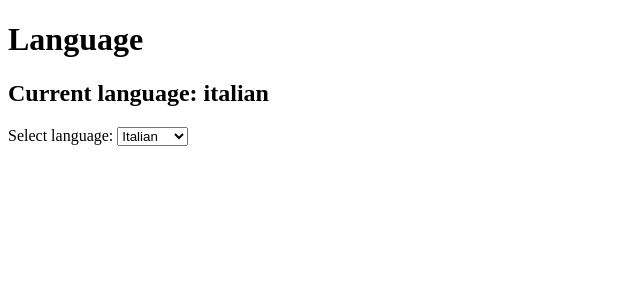
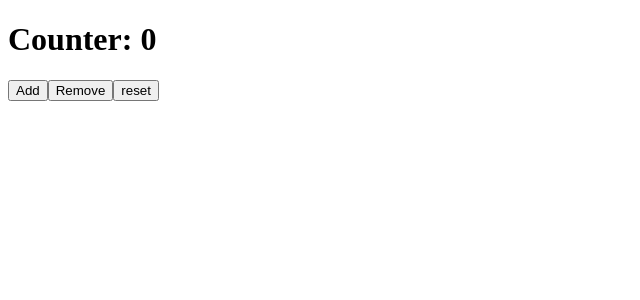
Before and after one commit to Antoniolabbate/COURSE-REACT, a React (Create React App) app in the folder exercise-1/: page / in a window 1280 px wide. Shown: the top 300 px of the page, without its empty margins (0-640 px from the left). Built offline with nearby package versions, Linux system fonts and the light colour scheme.

Commit message:
exercise-44

```diff
--- a/exercise-1/src/App.js
+++ b/exercise-1/src/App.js
@@ -1,18 +1,14 @@
-import React from "react";
-import { LanguageProvider } from "./LanguageContext";
-import DisplayLanguage from "./DisplayLanguage";
-import LanguageSelector from "./LanguageSelector";
+import Counter from "./Counter";
+
 
 const App = () => {
+
+
   return (
-    <LanguageProvider>
-      <div>
-        <h1>Language</h1>
-        <DisplayLanguage />
-        <LanguageSelector />
-      </div>
-    </LanguageProvider>
-  );
-};
+    <>
+      <Counter/>
+    </>
+  )
+}
 
 export default App;
--- /dev/null
+++ b/exercise-1/src/Counter.jsx
@@ -0,0 +1,28 @@
+import React, {useState, useCallback} from "react";
+
+const Counter = () => {
+    const [count, setCount] = useState(0);
+
+    const hadleIncrement = useCallback(() => {
+      setCount((prevCount) => prevCount +1)
+    }, []);
+
+    const hadleDecrement = useCallback(() => {
+      setCount((prevCount) => prevCount -1)
+    }, []);
+
+    const handleReset = useCallback(() => {
+      setCount(0)
+    }, []);
+
+    return(
+        <div>
+            <h1>Counter: {count}</h1>
+            <button onClick={hadleIncrement}>Add</button>
+            <button onClick={hadleDecrement}>Remove</button>
+            <button onClick={handleReset}>reset</button>
+        </div>
+    );
+};
+
+export default Counter;
--- a/exercise-1/src/DisplayLanguage.jsx
+++ /dev/null
@@ -1,14 +0,0 @@
-import React, { useContext } from "react";
-import { LanguageContext } from "./LanguageContext";
-
-const DisplayLanguage = () => {
-  const { language } = useContext(LanguageContext);
-
-  return (
-    <div>
-      <h2>Current language: {language}</h2>
-    </div>
-  );
-};
-
-export default DisplayLanguage;
--- a/exercise-1/src/LanguageContext.jsx
+++ /dev/null
@@ -1,13 +0,0 @@
-import React, { createContext, useState } from "react";
-
-export const LanguageContext = createContext();
-
-export const LanguageProvider = ({ children }) => {
-  const [language, setLanguage] = useState("italian");
-
-  return (
-    <LanguageContext.Provider value={{ language, setLanguage }}>
-      {children}
-    </LanguageContext.Provider>
-  );
-};
--- a/exercise-1/src/LanguageSelector.jsx
+++ /dev/null
@@ -1,27 +0,0 @@
-import React, { useContext } from "react";
-import { LanguageContext } from "./LanguageContext";
-
-const LanguageSelector = () => {
-  const { language, setLanguage } = useContext(LanguageContext);
-
-  const handleLanguageChange = (e) => {
-    setLanguage(e.target.value);
-  };
-
-  return (
-    <div>
-      <label htmlFor="language-select">Select language: </label>
-      <select
-        id="language-select"
-        value={language}
-        onChange={handleLanguageChange}
-      >
-        <option value="Italian">Italian</option>
-        <option value="English">English</option>
-        <option value="Spanish">Spanish</option>
-      </select>
-    </div>
-  );
-};
-
-export default LanguageSelector;
```
